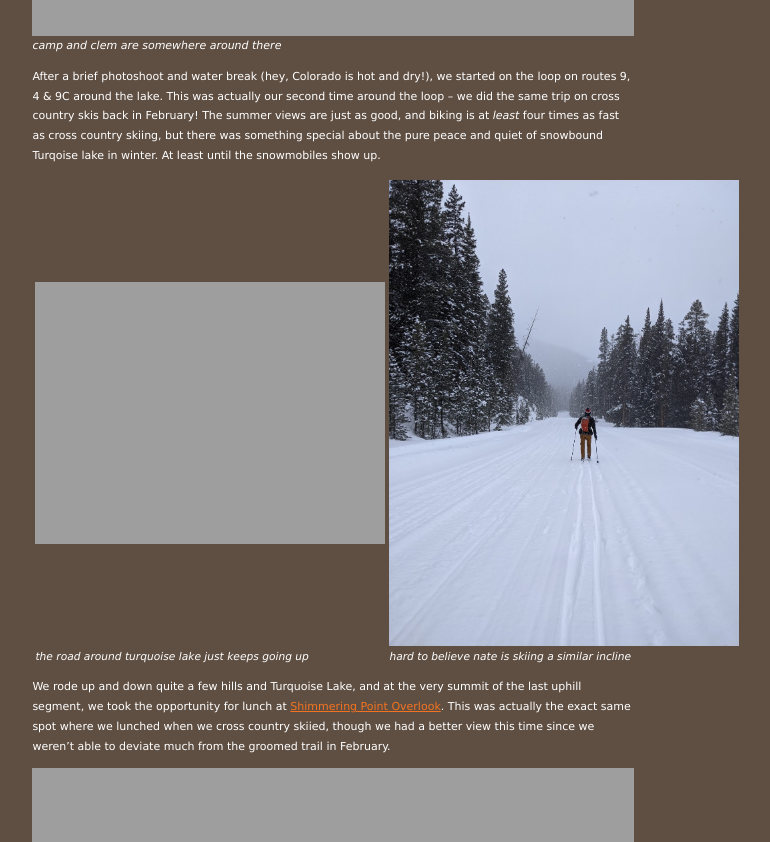
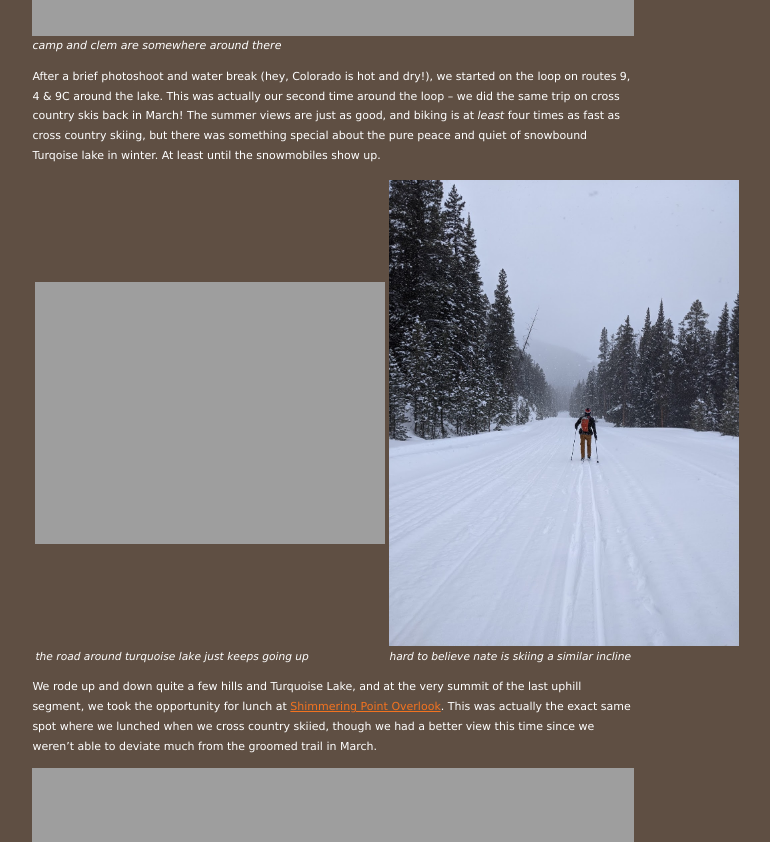
Before and after one commit to nathan-contino/nathan-contino.github.io, a Jekyll site: the page built from _posts/2021-06-04-leadville-twin-lakes-turquoise-lake.markdown, in a window 1280 px wide and 1400 px high, scrolled down 7606 px. Shown: the part 190-1032 px from the top of the window, without its empty margins (264-1034 px from the left). Built offline with Jekyll 4.4.1, drawn with Linux system fonts in a browser that asks for light colours.

Commit message:
march retcon
Former-commit-id: e4008044f822d55b4dd392f0c4d1e36a448951a4 [formerly e4008044f822d55b4dd392f0c4d1e36a448951a4 [formerly 169ef8eaeb226a2bc22dd637fee8b047674098c1 [formerly cb876258a022c1406c72a98e57bae661d87ca3c2] [formerly 2838c6aa80fdb078d586898468664f2a25a148c7 [formerly 7993380afdc58375c29cd0ccbf30f45c2daa8f61]]]]
Former-commit-id: b2937602252d5f0d245ce62807003e9c59c6d49f
Former-commit-id: af0759235685d675be69c2c69583a92e5e46efb8
Former-commit-id: 85803ddabbf1a2116faca8a2a5da995f77f73e44 [formerly e0fa72da0422b731fb84f5a70e87c9f939f28910]
Former-commit-id: 91d031348c244f31d815d2347bd078df8525ff96

```diff
--- a/_posts/2021-06-04-leadville-twin-lakes-turquoise-lake.markdown
+++ b/_posts/2021-06-04-leadville-twin-lakes-turquoise-lake.markdown
@@ -190,7 +190,7 @@ beautiful. (sorry)
 After a brief photoshoot and water break (hey, Colorado is hot and dry!), we
 started on the loop on routes 9, 4 & 9C around the lake. This was actually
 our second time around the loop -- we did the same trip on cross country skis
-back in February! The summer views are just as good, and biking is at *least*
+back in March! The summer views are just as good, and biking is at *least*
 four times as fast as cross country skiing, but there was something special
 about the pure peace and quiet of snowbound Turqoise lake in winter. At least
 until the snowmobiles show up.
@@ -204,7 +204,7 @@ summit of the last uphill segment, we took the opportunity for lunch at
 [Shimmering Point Overlook](https://www.gjhikes.com/2020/11/shimmering-point.html). This was actually the exact same spot where we
 lunched when we cross country skiied, though we had a better view this
 time since we weren't able to deviate much from the groomed trail in
-February.
+March.
 
 ![thirsty gril]({{ site.url }}/_images/june_04_bike_trip/16_thirsty_gril.jpg){:width="100%"}
 *meg hydrating*
```
